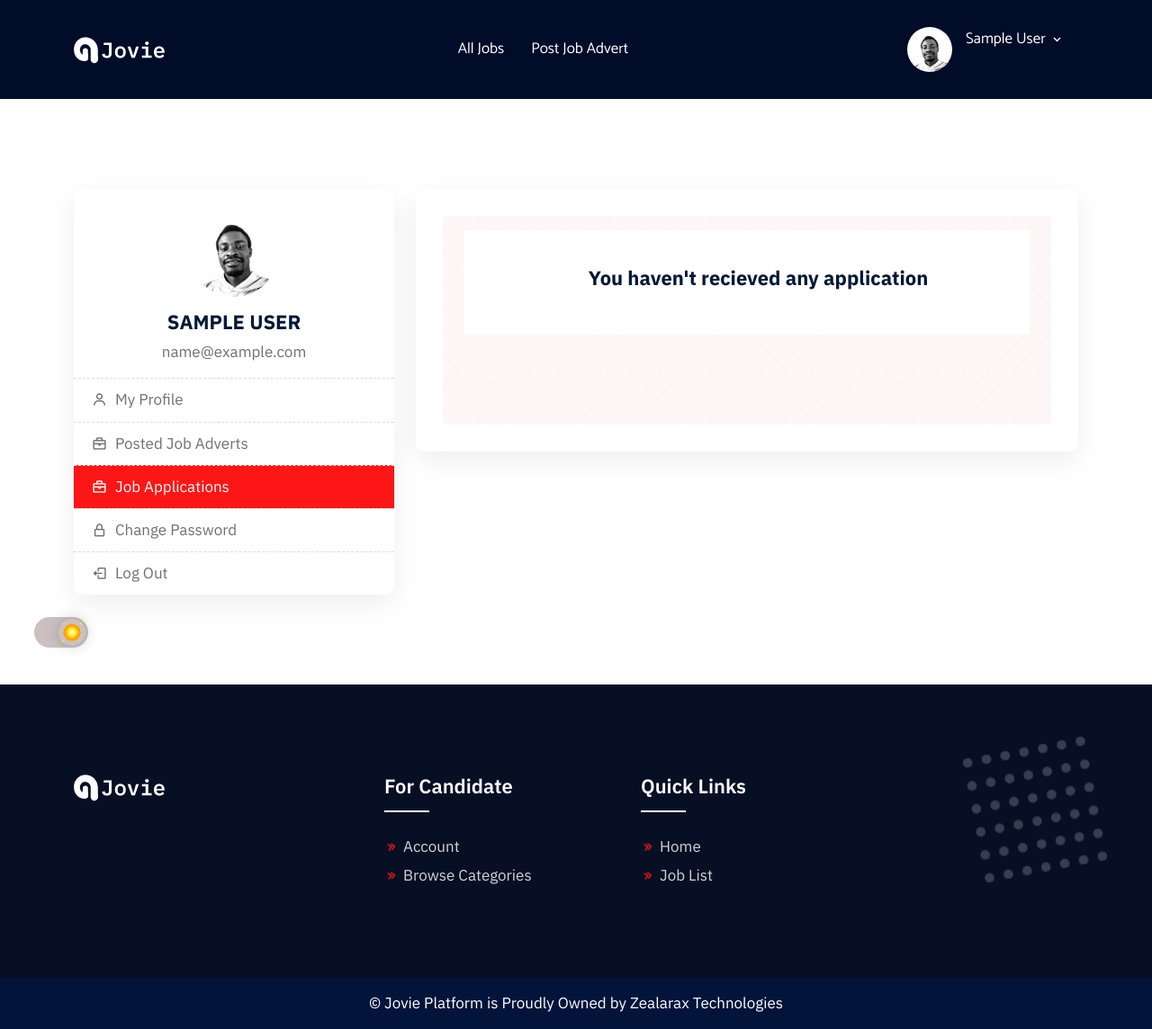
After one commit to coding-fortunatus/job-listing, a Django app: page /applications in a window 1280 px wide. The commit adds this page. Shown: the whole page at 90% size. Run offline with Django 5.2, Linux system fonts and the light colour scheme; the visitor is signed in with stand-in values (Sample User, id 1); data that the repository does not hold is empty; some libraries are stand-ins or nearby versions.

Commit message:
Add applications feature; implement applications view, update URLs, and modify sidebar for navigation

```diff
--- a/job/urls.py
+++ b/job/urls.py
@@ -1,5 +1,5 @@
 from django.urls import path
-from .views import register, user_login, index, user_logout, profile, post_job, job_details, recommended_jobs, apply, user_applied_jobs, employer_jobs
+from .views import register, user_login, index, user_logout, profile, post_job, job_details, recommended_jobs, apply, user_applied_jobs, employer_jobs, applications
 
 urlpatterns = [
     path('', index, name='index'),
@@ -12,5 +12,6 @@ urlpatterns = [
     path('job/<int:job_id>', job_details, name='job_details'),
     path('job/<int:job_id>/apply', apply, name='apply'),
     path('user-applied-jobs', user_applied_jobs, name='user_applied_jobs'),
-    path('employer-jobs', employer_jobs, name='employer_jobs')
+    path('employer-jobs', employer_jobs, name='employer_jobs'),
+    path('applications', applications, name='applications'),
 ]
--- a/job/views.py
+++ b/job/views.py
@@ -25,56 +25,6 @@ def index(request):
         else:
             jobs = Job.objects.all()
     return render(request, template_name='site/index.html', context={'jobs': jobs})
-
-
-@login_required(login_url='login')
-def recommended_jobs(request):
-    jobs = Job.objects.filter(job_tags__icontains=request.user.category)
-    return render(request, template_name='site/recommend.html', context={'jobs': jobs})
-
-
-def job_details(request, job_id):
-    job = Job.objects.get(id=job_id)
-    tags = job.job_tags.split(',')
-    requirements = [req.strip()
-                    for req in job.requirements.split("\n") if req.strip()]
-    return render(request, template_name='site/job-details.html', context={'job': job, 'tags': tags, 'requirements': requirements})
-
-
-@login_required(login_url='login')
-def user_applied_jobs(request):
-    jobs = Application.objects.filter(user=request.user)
-    return render(request, template_name='site/applied_jobs.html', context={'jobs': jobs})
-
-
-@login_required(login_url='login')
-def employer_jobs(request):
-    jobs = Job.objects.filter(user_id=request.user)
-    return render(request, template_name='site/employer-jobs.html', context={'jobs': jobs})
-
-
-@login_required(login_url='login')
-def apply(request, job_id):
-    jobTo = Job.objects.get(id=job_id)
-    userResume = request.user.resume_cv.name.replace('resumes/', '')
-
-    if request.method == "POST":
-        # Check if the user has already applied
-        if Application.objects.filter(user=request.user, job=jobTo).exists():
-            messages.warning(request, "You have already applied for this job.")
-            return redirect('job_details', job_id=job_id)
-
-        # Get form data
-        cover = request.POST.get('message', '').strip()
-        resume = request.user.resume_cv
-        user = request.user
-
-        # Save the application
-        Application.objects.create(
-            user=user, job=jobTo, cover=cover, resume=resume)
-        messages.success(request, "Application submitted successfully.")
-        return redirect('apply', job_id=job_id)
-    return render(request, template_name='site/apply.html', context={'job': jobTo, 'resume': userResume})
 
 
 def register(request):
@@ -143,6 +93,10 @@ def profile(request):
 @login_required(login_url='login')
 def post_job(request):
     if request.method == 'POST':
+        # Restrict users that are not employer from posting job advert
+        if request.user.role != 'employer':
+            messages.warning(request, "Candidate cannot post job advert")
+            return redirect('index')
         form = PostJobForm(request.POST)
         form.instance.user_id = request.user
         if form.is_valid():
@@ -152,3 +106,63 @@ def post_job(request):
     else:
         form = PostJobForm()
     return render(request, template_name='site/post-job.html', context={'form': form})
+
+
+def job_details(request, job_id):
+    job = Job.objects.get(id=job_id)
+    tags = job.job_tags.split(',')
+    requirements = [req.strip()
+                    for req in job.requirements.split("\n") if req.strip()]
+    return render(request, template_name='site/job-details.html', context={'job': job, 'tags': tags, 'requirements': requirements})
+
+
+@login_required(login_url='login')
+def recommended_jobs(request):
+    jobs = Job.objects.filter(job_tags__icontains=request.user.category)
+    return render(request, template_name='site/recommend.html', context={'jobs': jobs})
+
+
+@login_required(login_url='login')
+def user_applied_jobs(request):
+    jobs = Application.objects.filter(user=request.user)
+    return render(request, template_name='site/applied_jobs.html', context={'jobs': jobs})
+
+
+@login_required(login_url='login')
+def employer_jobs(request):
+    jobs = Job.objects.filter(user_id=request.user)
+    return render(request, template_name='site/employer-jobs.html', context={'jobs': jobs})
+
+
+@login_required(login_url='login')
+def apply(request, job_id):
+    jobTo = Job.objects.get(id=job_id)
+    userResume = request.user.resume_cv.name.replace('resumes/', '')
+
+    if request.method == "POST":
+        # Restrict employer or Job poster from applying to job
+        if Job.objects.filter(id=job_id, user_id=request.user).exists() or request.user.role == 'employer':
+            messages.warning(request, "Employer cannot apply for this job.")
+            return redirect('job_details', job_id=job_id)
+
+        # Check if the user has already applied
+        if Application.objects.filter(user=request.user, job=jobTo).exists():
+            messages.warning(request, "You have already applied for this job.")
+            return redirect('job_details', job_id=job_id)
+
+        # Get form data
+        cover = request.POST.get('message', '').strip()
+        resume = request.user.resume_cv
+        user = request.user
+
+        # Save the application
+        Application.objects.create(
+            user=user, job=jobTo, cover=cover, resume=resume)
+        messages.success(request, "Application submitted successfully.")
+        return redirect('job_details', job_id=job_id)
+    return render(request, template_name='site/apply.html', context={'job': jobTo, 'resume': userResume})
+
+
+def applications(request):
+    applications = Application.objects.filter(job__user_id=request.user)
+    return render(request, template_name='site/applications.html', context={'applications': applications})
--- a/templates/partials/side_bar.html
+++ b/templates/partials/side_bar.html
@@ -52,10 +52,10 @@
                         <i class="bx bx-briefcase"></i>
                         Posted Job Adverts
                     </a>
-                    <a class="{% if request.path == '/employer-job' %}
+                    <a class="{% if request.path == '/applications' %}
                                   active
                               {% endif %}"
-                       href="{% url 'employer_jobs' %}">
+                       href="{% url 'applications' %}">
                         <i class="bx bx-briefcase"></i>
                         Job Applications
                     </a>
--- /dev/null
+++ b/templates/site/applications.html
@@ -0,0 +1,87 @@
+{% extends "base.html" %}
+{% load static %}
+{% load humanize %}
+{% block title %}
+    Submitted Applications
+{% endblock title %}
+{% block content %}
+    {% include "partials/loader.html" %}
+    {% include "partials/navbar.html" %}
+    <!-- Account Area Start -->
+    <section class="account-section ptb-100">
+        <div class="container">
+            <div class="row">
+                {% include "partials/side_bar.html" %}
+                <div class="col-md-8">
+                    <div class="account-details">
+                        {% if applications %}<h3 class="text-center">Applications Recieved</h3>{% endif %}
+                        <!-- Jobs Section Start -->
+                        <section class="job-style-two job-list-section pt-3 pb-70">
+                            <div class="container">
+                                <div class="row">
+                                    {% if applications %}
+                                        {% for application in applications %}
+                                            <div class="col-lg-12">
+                                                <div class="job-card-two">
+                                                    <div class="row align-items-center">
+                                                        <div class="col-md-1">
+                                                            {% if application.user.picture %}
+                                                                <img src="{{ application.user.picture.url }}"
+                                                                     height=""
+                                                                     width=""
+                                                                     class="rounded-circle img-fluid"
+                                                                     alt="user picture" />
+                                                            {% else %}
+                                                                <a href="{{ application.company_website }}">
+                                                                    <img src="{% static 'assets/img/default.jpg' %}"
+                                                                         height=""
+                                                                         width=""
+                                                                         alt="logo" />
+                                                                </a>
+                                                            {% endif %}
+                                                        </div>
+                                                        <div class="col-md-8">
+                                                            <div class="job-info">
+                                                                <h3>
+                                                                    <a>{{ application.user.fullname }}</a>
+                                                                </h3>
+                                                                <a><span>Applied Job</span> {{ application.job.title }}</a>
+                                                            </div>
+                                                        </div>
+                                                        <div class="col-md-3">
+                                                            <div class="theme-btn text-end">
+                                                                <a href="{% url 'job_details' application.id %}" class="default-btn">View</a>
+                                                            </div>
+                                                        </div>
+                                                    </div>
+                                                </div>
+                                            </div>
+                                        {% endfor %}
+                                    {% else %}
+                                        <div class="col-lg-12">
+                                            <div class="job-card-two">
+                                                <div class="row align-items-center">
+                                                    <div class="col-md-12 text-center">
+                                                        <div class="job-info">
+                                                            <h3>
+                                                                <a>You haven't recieved any application</a>
+                                                            </h3>
+                                                        </div>
+                                                    </div>
+                                                </div>
+                                            </div>
+                                        </div>
+                                    {% endif %}
+                                </div>
+                            </div>
+                        </section>
+                        <!-- Jobs Section End -->
+                    </div>
+                </div>
+            </div>
+        </div>
+    </section>
+    <!-- Account Area End -->
+    {% include "partials/footer.html" %}
+    <!-- Footer Section End -->
+{% endblock content %}
--- a/templates/site/employer-jobs.html
+++ b/templates/site/employer-jobs.html
@@ -86,7 +86,7 @@
                                                     <div class="col-md-12 text-center">
                                                         <div class="job-info">
                                                             <h3>
-                                                                <a href="#">You haven't post any job</a>
+                                                                <a>You haven't post any job</a>
                                                             </h3>
                                                         </div>
                                                     </div>
```
Also changed, not shown: templates/site/apply.html (+5 -3 lines), templates/site/index.html (+11 -4 lines), templates/site/job-details.html (+7 -13 lines).
